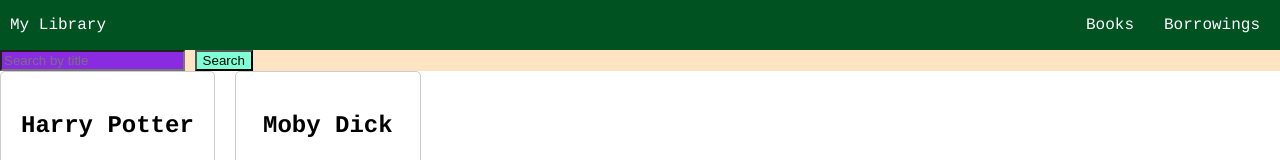
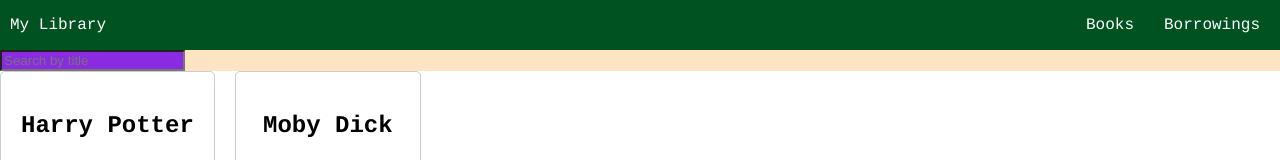
Before and after one commit to sergiomartindev/library, a website built with Vite: page index.html in a window 1280 px wide. Shown: the top 160 px of the page. Built offline with nearby package versions, Linux system fonts and the light colour scheme.

Commit message:
onInput event added to searchbar

```diff
--- a/index.html
+++ b/index.html
@@ -57,13 +57,6 @@
           name="library-search-form-title-input"
           placeholder="Search by title"
         />
-        <button
-          class="search-bar__submit-button"
-          id="library-search-form-submit-button"
-          type="submit"
-        >
-          Search
-        </button>
       </form>
 
       <!-- Library Grid -->
```
Also changed, not shown: src/controllers/SearchBarController.mts, src/enums/ElementSearchBar.mts.
